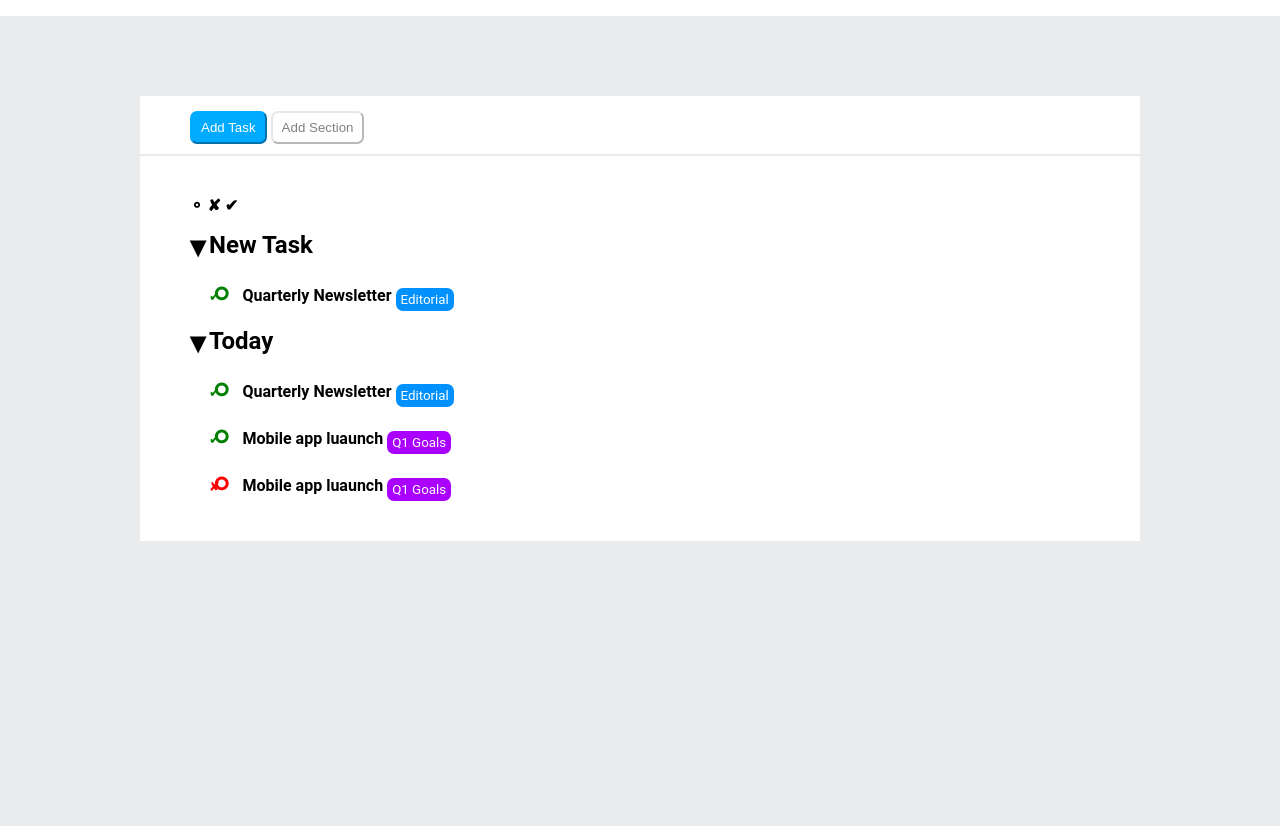
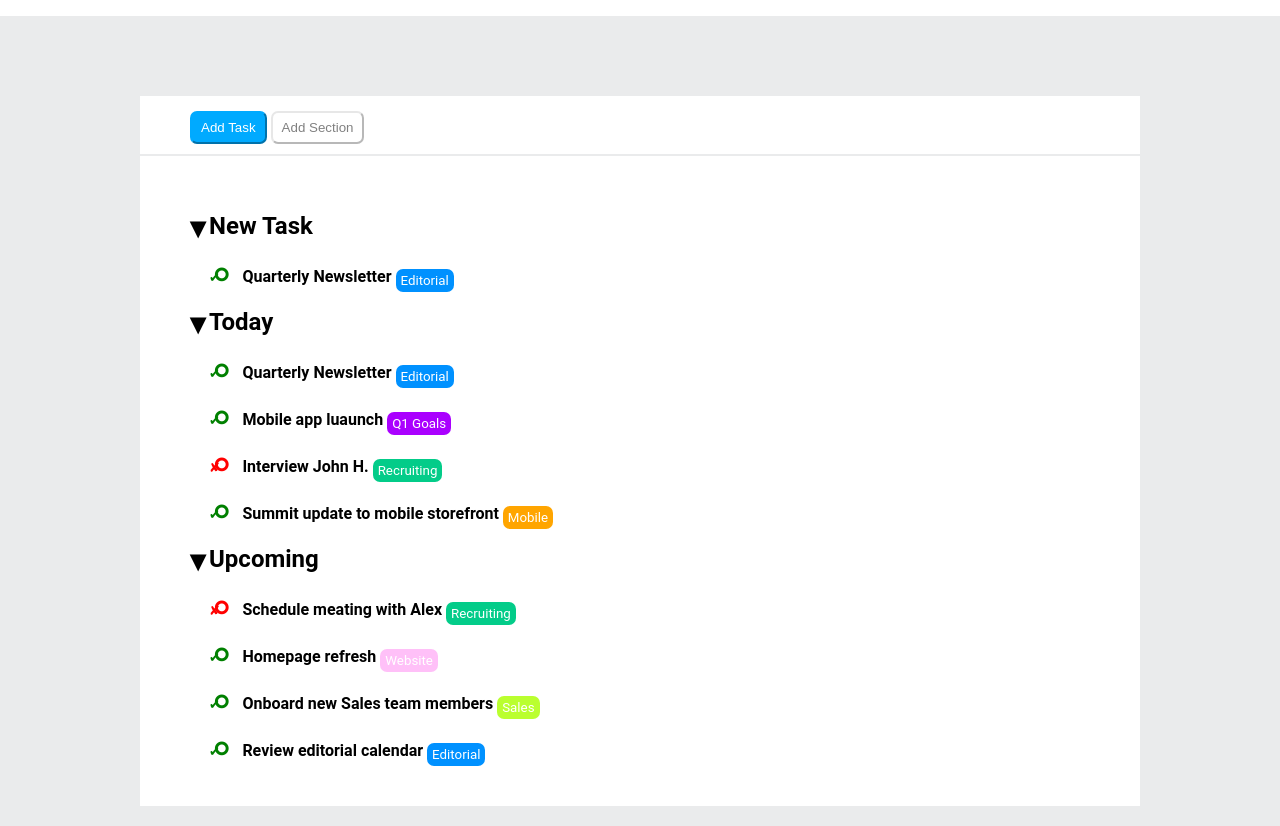
Before and after one commit to MicheleRai/html-css-toboolist, a plain HTML site: page index.html in a window 1280 px wide. Shown: the part 114-940 px from the top of the page. Before the commit the page ends 800 px from the top, so only its background shows below. Drawn offline with Linux system fonts and the light colour scheme.

Commit message:
list compleate

```diff
--- a/index.html
+++ b/index.html
@@ -23,9 +23,6 @@
         </nav>
         <!-- main with task -->
         <main>
-            &#9900;
-            &#10008;
-            &#10004;
             <section>
                 <strong class="triangle">&blacktriangledown;</strong>
                 <h2 class="type">New Task</h2>
@@ -35,7 +32,7 @@
                         <span class="O">&#9900;</span>
                     </span>
                     <span class="task">Quarterly Newsletter</span>
-                    <span class="editorial">Editorial</span>
+                    <span class="tag editorial">Editorial</span>
                 </div>
 
             </section>
@@ -48,7 +45,7 @@
                         <span class="O">&#9900;</span>
                     </span>
                     <span class="task">Quarterly Newsletter</span>
-                    <span class="editorial">Editorial</span>
+                    <span class=" tag editorial">Editorial</span>
                 </div>
                 <div class="task">
                     <span class="done">
@@ -56,15 +53,60 @@
                         <span class="O">&#9900;</span>
                     </span>
                     <span class="task">Mobile app luaunch</span>
-                    <span class="goals">Q1 Goals</span>
+                    <span class="tag goals">Q1 Goals</span>
                 </div>
                 <div class="task">
                     <span class="not-done">
                         <span class="not">&#10008;</span>
                         <span class="O">&#9900;</span>
                     </span>
-                    <span class="task">Mobile app luaunch</span>
-                    <span class="goals">Q1 Goals</span>
+                    <span class="task">Interview John H.</span>
+                    <span class="tag recruiting">Recruiting</span>
+                </div>
+                <div class="task">
+                    <span class="done">
+                        <span class="yes">&#10004;</span>
+                        <span class="O">&#9900;</span>
+                    </span>
+                    <span class="task">Summit update to mobile storefront</span>
+                    <span class="tag mobile">Mobile</span>
+                </div>
+
+            </section>
+            <section>
+                <strong class="triangle">&blacktriangledown;</strong>
+                <h2 class="type">Upcoming</h2>
+                <div class="task">
+                    <span class="not-done">
+                        <span class="not">&#10008;</span>
+                        <span class="O">&#9900;</span>
+                    </span>
+                    <span class="task">Schedule meating with Alex</span>
+                    <span class="tag recruiting">Recruiting</span>
+                </div>
+                <div class="task">
+                    <span class="done">
+                        <span class="yes">&#10004;</span>
+                        <span class="O">&#9900;</span>
+                    </span>
+                    <span class="task">Homepage refresh</span>
+                    <span class=" tag website">Website</span>
+                </div>
+                <div class="task">
+                    <span class="done">
+                        <span class="yes">&#10004;</span>
+                        <span class="O">&#9900;</span>
+                    </span>
+                    <span class="task">Onboard new Sales team members</span>
+                    <span class="tag sales">Sales</span>
+                </div>
+                <div class="task">
+                    <span class="done">
+                        <span class="yes">&#10004;</span>
+                        <span class="O">&#9900;</span>
+                    </span>
+                    <span class="task">Review editorial calendar</span>
+                    <span class="tag editorial">Editorial</span>
                 </div>
 
             </section>
--- a/style.css
+++ b/style.css
@@ -50,6 +50,7 @@ main{
     padding-left: 50px;
     padding-top: 40px;
     padding-bottom: 40px;
+    margin-bottom: 20px;
 }
 .triangle{
    font-size: 30px;
@@ -85,8 +86,7 @@ main{
     padding-top: 0px;
     margin-top: 0px;
 }
-.editorial{
-    background-color: rgb(0, 145, 255);
+.tag{
     color: white;
     border-radius: 7px;
     padding: 4px 5px;
@@ -94,13 +94,21 @@ main{
     font-weight: lighter;
     position: relative;top: +3px;
 }
+.editorial{
+    background-color: rgb(0, 145, 255);
+}
 .goals{
     background-color: rgb(170, 0, 255);
-    color: white;
-    border-radius: 7px;
-    padding: 4px 5px;
-    font-size: smaller;
-    font-weight: lighter;
-    position: relative;top: +3px;
-
 }
+.recruiting{
+    background-color: rgb(3, 204, 137);
+}
+.mobile{
+    background-color: orange;
+}
+.website{
+    background-color: rgb(255, 192, 248);
+}
+.sales{
+    background-color: rgb(186, 255, 47);
+}
```
